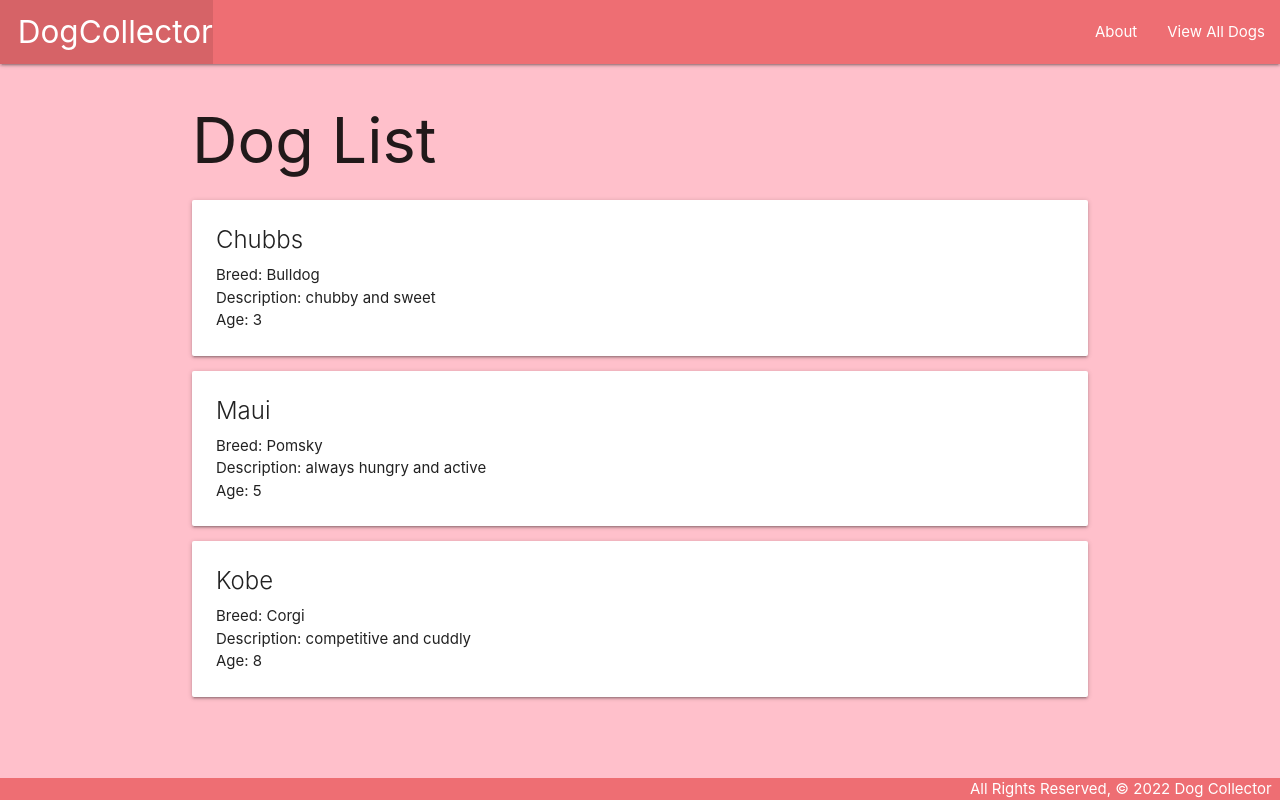
After one commit to Jessicanguyenn81/dog-collector, a Django app: page /dogs/ in a window 1280 px wide. The commit adds this page. Run offline with Django 4.2, Linux system fonts and the light colour scheme.

Commit message:
did the dogs index.html

```diff
--- a/main_app/templates/base.html
+++ b/main_app/templates/base.html
@@ -17,7 +17,8 @@
           <li><a href="/" class="left brand-logo">&nbsp;&nbsp;DogCollector</a></li>
         </ul>
         <ul class="right">
-          <li><a href="/about">About</a></li>
+            <li><a href="/about">About</a></li>
+            <li><a href="/dogs">View All Dogs</a></li>
         </ul>
       </div>
     </nav>
--- /dev/null
+++ b/main_app/templates/dogs/index.html
@@ -0,0 +1,21 @@
+{% extends 'base.html' %}
+{% block content %}
+
+<h1>Dog List</h1>
+
+{% for dog in dogs %}
+  <div class="card">
+    <div class="card-content">
+      <span class="card-title">{{ dog.name }}</span>
+      <p>Breed: {{ dog.breed }}</p>
+      <p>Description: {{ dog.description }}</p>
+      {% if dog.age > 0 %}
+        <p>Age: {{ dog.age }}</p>
+      {% else %}
+        <p>Age: Puppy</p>
+      {% endif %}
+    </div>
+  </div>
+{% endfor %}
+
+{% endblock %}
--- a/main_app/urls.py
+++ b/main_app/urls.py
@@ -3,5 +3,6 @@ from . import views
 
 urlpatterns = [
     path('', views.home, name='home'),
-    path('about/', views.about, name='about')
+    path('about/', views.about, name='about'),
+    path('dogs/', views.dogs_index, name="index")
 ]
--- a/main_app/views.py
+++ b/main_app/views.py
@@ -1,10 +1,25 @@
 from django.shortcuts import render
 from django.http import HttpResponse
+
+class Dog:
+    def __init__(self, name, breed, description, age):
+        self.name = name
+        self.breed = breed
+        self.description = description
+        self.age = age
+
+dogs = [
+    Dog('Chubbs', 'Bulldog', 'chubby and sweet', 3),
+    Dog('Maui', 'Pomsky', 'always hungry and active', 5),
+    Dog('Kobe', 'Corgi', 'competitive and cuddly', 8)
+]
 
 # Create your views here.
 def home(request):
   return HttpResponse('<h1>Hi! Welcome to Dog Collector /ᐠ｡‸｡ᐟ\</h1>')
 
-
 def about(request):
     return render(request, 'about.html')
+
+def dogs_index(request):
+    return render(request, 'dogs/index.html', {'dogs': dogs})
```
